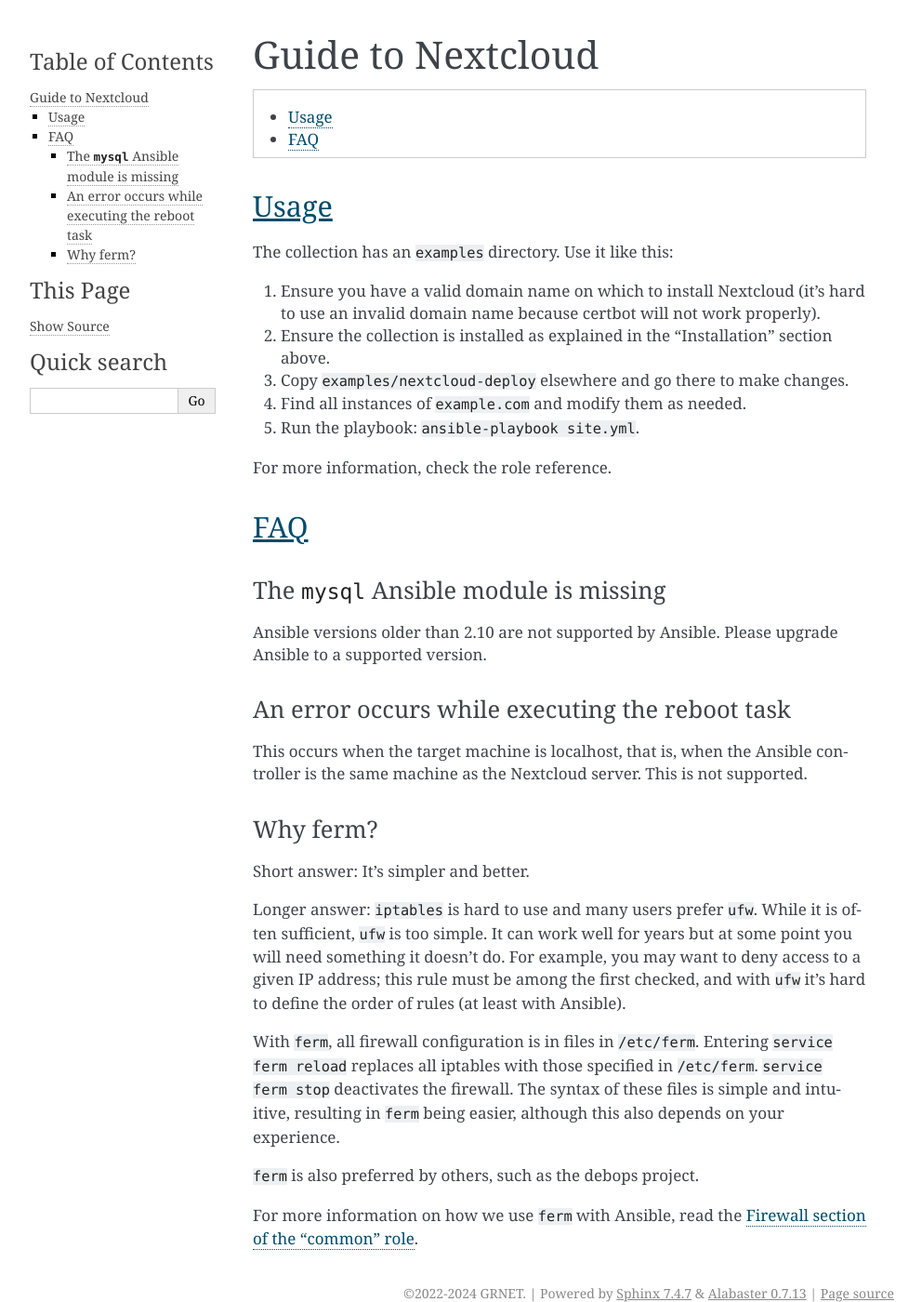
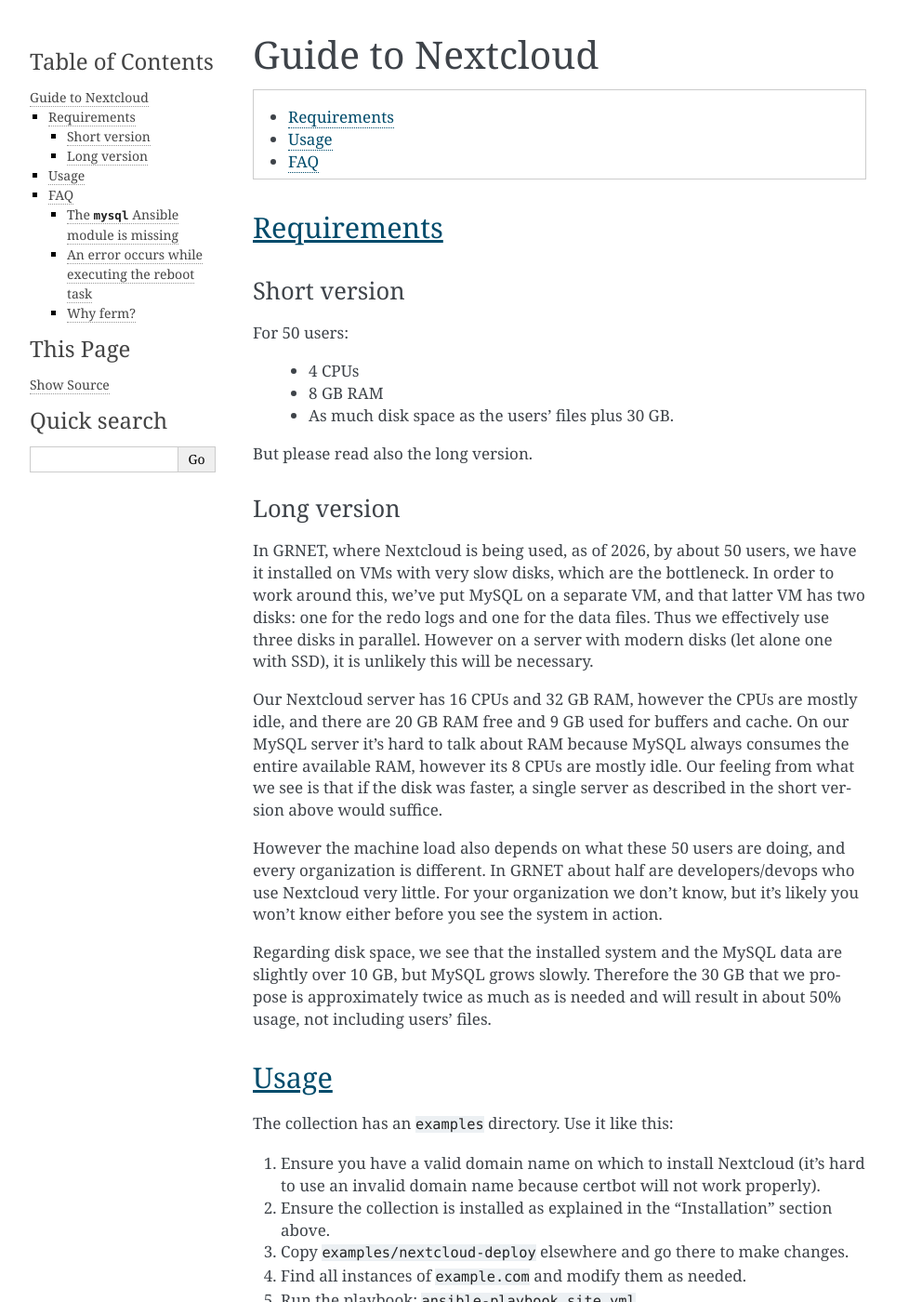
Before and after one commit to grnet/team-collaboration-toolkit, a Sphinx documentation site: the page built from docs/nextcloud/guide_nextcloud.rst, in a window 1280 px wide and 1400 px high. Shown: the whole window at 93% size, without its empty margins (148-1140 px from the left). Built offline with Sphinx 7.4.7, drawn with Linux system fonts in a browser that asks for light colours.

Commit message:
Add Nextcloud requirements to the docs

```diff
--- a/docs/nextcloud/guide_nextcloud.rst
+++ b/docs/nextcloud/guide_nextcloud.rst
@@ -7,6 +7,49 @@ Guide to Nextcloud
 .. contents::
    :local:
    :depth: 1
+
+Requirements
+============
+
+Short version
+-------------
+
+For 50 users:
+
+ * 4 CPUs
+ * 8 GB RAM
+ * As much disk space as the users' files plus 30 GB.
+
+But please read also the long version.
+
+Long version
+------------
+
+In GRNET, where Nextcloud is being used, as of 2026, by about 50 users,
+we have it installed on VMs with very slow disks, which are the
+bottleneck. In order to work around this, we've put MySQL on a separate
+VM, and that latter VM has two disks: one for the redo logs and one for
+the data files. Thus we effectively use three disks in parallel. However
+on a server with modern disks (let alone one with SSD), it is unlikely
+this will be necessary.
+
+Our Nextcloud server has 16 CPUs and 32 GB RAM, however the CPUs are
+mostly idle, and there are 20 GB RAM free and 9 GB used for buffers and
+cache. On our MySQL server it's hard to talk about RAM because MySQL
+always consumes the entire available RAM, however its 8 CPUs are mostly
+idle. Our feeling from what we see is that if the disk was faster, a
+single server as described in the short version above would suffice.
+
+However the machine load also depends on what these 50 users are doing,
+and every organization is different. In GRNET about half are
+developers/devops who use Nextcloud very little. For your organization
+we don't know, but it's likely you won't know either before you see the
+system in action.
+
+Regarding disk space, we see that the installed system and the MySQL
+data are slightly over 10 GB, but MySQL grows slowly. Therefore the 30
+GB that we propose is approximately twice as much as is needed and will
+result in about 50% usage, not including users' files.
 
 Usage
 =====
```
